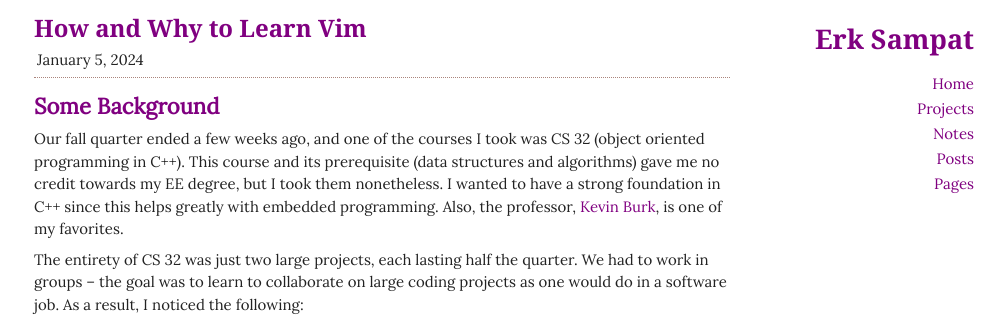
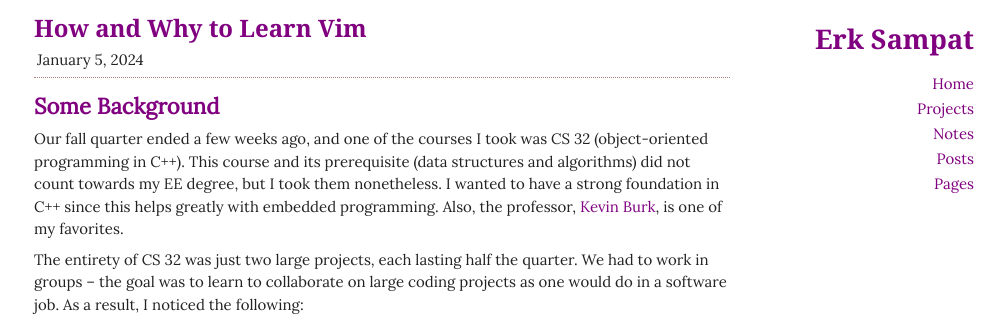
Before and after one commit to haydenghosh/haydenghosh.github.io, a Jekyll site: the page built from _posts/2024-01-05-vim.md, in a window 1280 px wide. Shown: the top 322 px of the page, without its empty margins (136-1141 px from the left). Built offline with Jekyll 4.4.1, drawn with Linux system fonts in a browser that asks for light colours; nearby versions of some CDN libraries.

Commit message:
i need to do hw and stop rewording stuff in a year-old blog post

```diff
--- a/_posts/2024-01-05-vim.md
+++ b/_posts/2024-01-05-vim.md
@@ -4,7 +4,7 @@ title: How and Why to Learn Vim
 ---
 
 ## Some Background
-Our fall quarter ended a few weeks ago, and one of the courses I took was CS 32 (object oriented programming in C++). This course and its prerequisite (data structures and algorithms) gave me no credit towards my EE degree, but I took them nonetheless. I wanted to have a strong foundation in C++ since this helps greatly with embedded programming. Also, the professor, [Kevin Burk](https://github.com/xavierholt), is one of my favorites.
+Our fall quarter ended a few weeks ago, and one of the courses I took was CS 32 (object-oriented programming in C++). This course and its prerequisite (data structures and algorithms) did not count towards my EE degree, but I took them nonetheless. I wanted to have a strong foundation in C++ since this helps greatly with embedded programming. Also, the professor, [Kevin Burk](https://github.com/xavierholt), is one of my favorites.
 
 The entirety of CS 32 was just two large projects, each lasting half the quarter. We had to work in groups – the goal was to learn to collaborate on large coding projects as one would do in a software job. As a result, I noticed the following:
 
```
